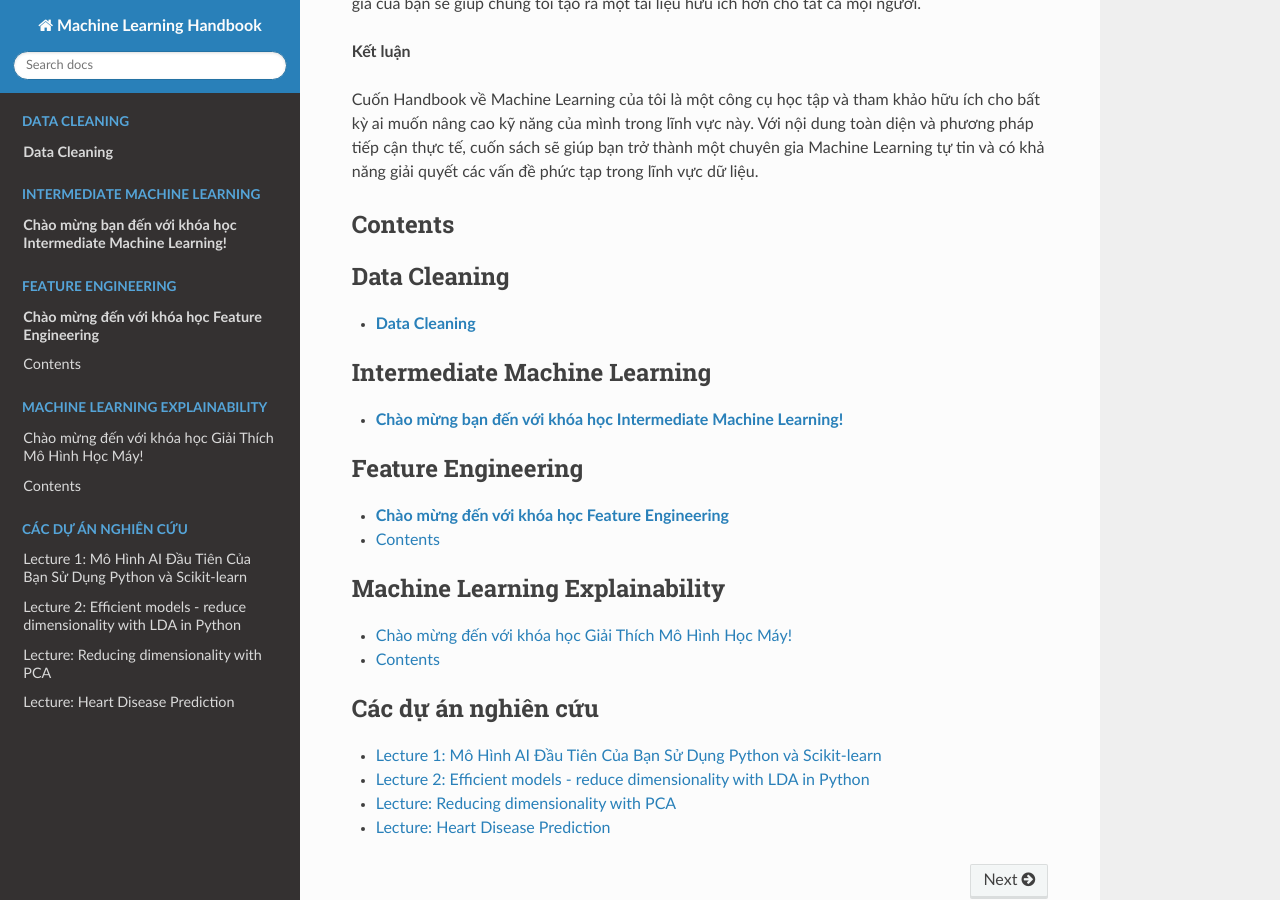
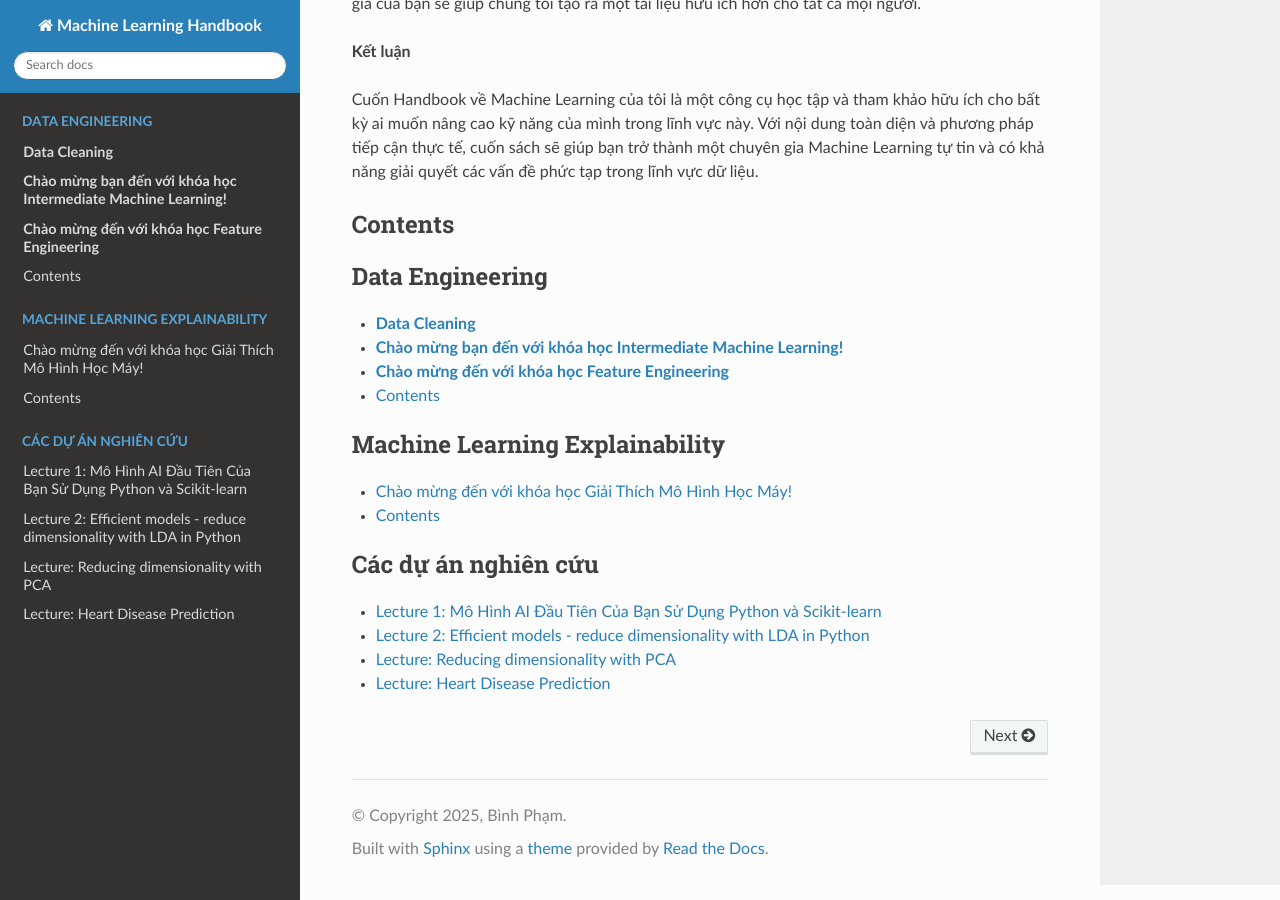
Before and after one commit to phambinh0826/ML1, a Sphinx documentation site: the page built from docs/source/index.rst, in a window 1280 px wide and 900 px high, scrolled down 912 px. Built offline with Sphinx 7.4.7 and the Read the Docs theme 3.1.0, drawn with Linux system fonts in a browser that asks for light colours; pages that are not in the unit, such as notebooks, are missing from menus.

Commit message:
Update index.rst

```diff
--- a/docs/source/index.rst
+++ b/docs/source/index.rst
@@ -31,22 +31,13 @@ Cuốn Handbook về Machine Learning của tôi là một công cụ học tậ
 
 Contents
 --------
-.. toctree::
-   :maxdepth: 1
-   :caption: Data Cleaning
-
-   Data Cleaning/index.rst
 
 .. toctree::
    :maxdepth: 1
-   :caption: Intermediate Machine Learning
+   :caption: Data Engineering
 
+   Data Cleaning/index.rst
    Intermediate-ML/index.rst
-
-.. toctree::
-   :maxdepth: 1
-   :caption: Feature Engineering
-
    Feature-Engineering/index.rst
 
 .. toctree::
```
